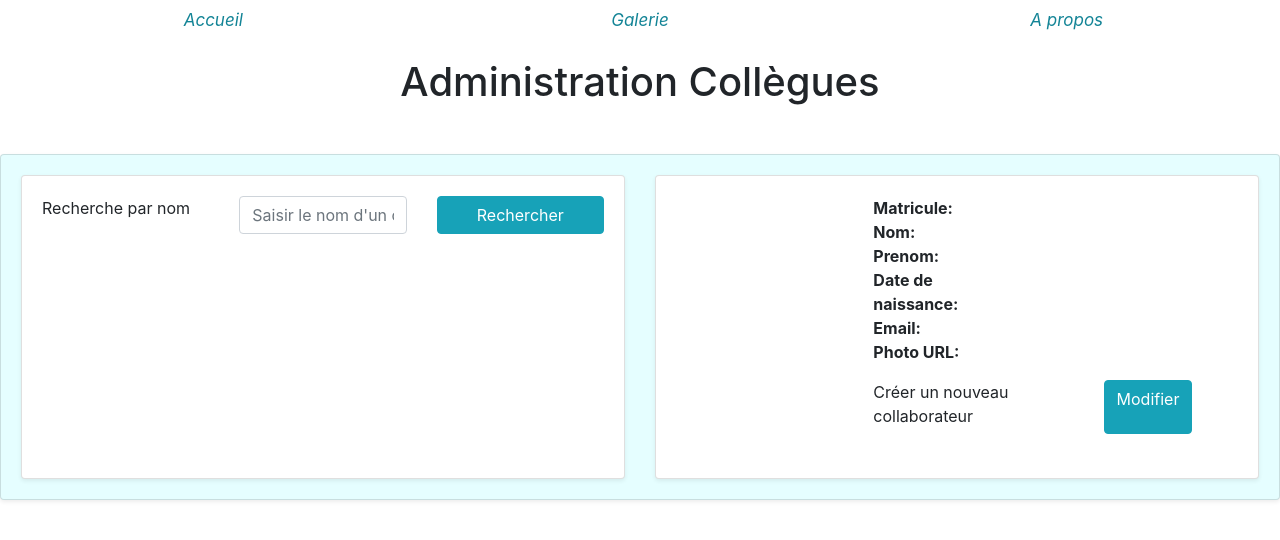
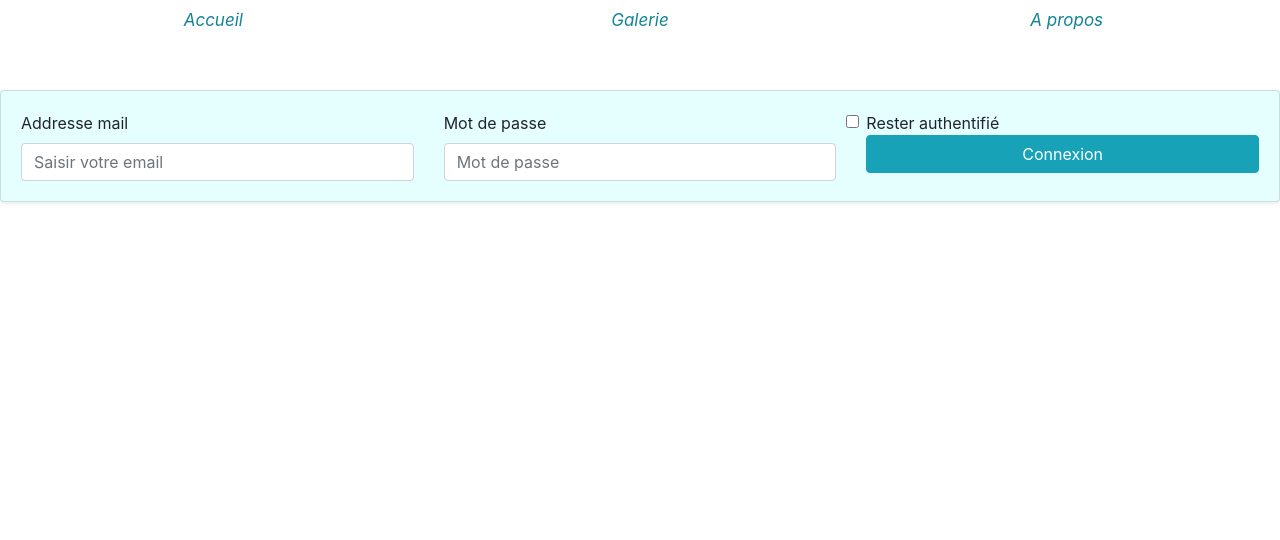
Before and after one commit to Matcinta/collegues-front, an Angular app: page /accueil in a window 1280 px wide. Shown: the top 540 px of the page. Built offline with nearby package versions, Linux system fonts and the light colour scheme.

Commit message:
spring security: ajout web API -> authentification utilisateur

```diff
--- a/src/app/accueil/accueil.component.html
+++ b/src/app/accueil/accueil.component.html
@@ -1,3 +1,27 @@
+
+<div class="card my-5 shadow-sm" style="height: 100%; background-color: rgba(0, 238, 255, 0.1);">
+    <div class="row card-body " *ngIf="!notIdentifiedMode">
+        <div class="d-flex flex-column col-md-4">
+
+      <label for="exampleInputEmail1">Addresse mail</label>
+      <input #saisieEmail type="email" class="form-control" id="exampleInputEmail1" aria-describedby="emailHelp" placeholder="Saisir votre email">
+    </div>
+    <div class="d-flex flex-column col-md-4">
+      <label for="exampleInputPassword1">Mot de passe</label>
+      <input #saisiePassword type="password" class="form-control" id="exampleInputPassword1" placeholder="Mot de passe">
+    </div>
+    <div class="d-flex flex-column col-md-4">
+      <input type="checkbox" class="form-check-input" id="exampleCheck1">
+      <label class="form-check-label" for="exampleCheck1">Rester authentifié</label>
+        <button (click)="connexion(saisieEmail.value, saisiePassword.value)" class="btn btn-info">Connexion</button>
+    </div>
+
+
+  </div>
+  </div>
+
+
+  <div *ngIf="notIdentifiedMode">
 <h1 class="text-center mt-3 mb-5">Administration Collègues</h1>
 <div class="card mb-4 shadow-sm" style="height: 100%; background-color: rgba(0, 238, 255, 0.1);">
     <div class="row card-body">
@@ -11,3 +35,4 @@
         </div>
     </div>
 </div>
+</div>
--- a/src/app/accueil/accueil.component.ts
+++ b/src/app/accueil/accueil.component.ts
@@ -1,4 +1,5 @@
 import { Component, OnInit } from '@angular/core';
+import { DataService } from '../services/data.service';
 
 @Component({
   selector: 'app-accueil',
@@ -7,9 +8,21 @@ import { Component, OnInit } from '@angular/core';
 })
 export class AccueilComponent implements OnInit {
 
-  constructor() { }
+  notIdentifiedMode: boolean = false;
+
+  constructor(private srv: DataService) { }
 
   ngOnInit() {
+    this.notIdentifiedMode = false;
   }
 
+  notConnected() {
+    this.notIdentifiedMode = !this.notIdentifiedMode;
+  }
+
+  connexion(email: string, password: string){
+    this.srv.authentifyUser(email, password)
+    .subscribe(()=> this.notIdentifiedMode= true);
+
+  }
 }
--- a/src/app/app-recherche-collegue-par-nom/app-recherche-collegue-par-nom.component.ts
+++ b/src/app/app-recherche-collegue-par-nom/app-recherche-collegue-par-nom.component.ts
@@ -17,6 +17,9 @@ export class AppRechercheCollegueParNomComponent implements OnInit {
 
   }
 
+  ngOnInit() {
+  }
+
   search: boolean = false;
   editer(){
     this.search = !this.search;
@@ -31,7 +34,6 @@ getCollegue(matricule:string){
   this.srv.rechercherParMatricule(matricule)
   .subscribe(collegue => this.srv.publier(collegue));
 }
-  ngOnInit() {
-  }
+
 
 }
--- a/src/app/detail-collegue/detail-collegue.component.html
+++ b/src/app/detail-collegue/detail-collegue.component.html
@@ -27,7 +27,27 @@
                 <dt class="col-sm-5">Photo URL:</dt>
                 <dd class="col-sm-7">{{col.photoUrl}}</dd>
             </dl>
+            <dl class="row">
+                <dt class="col-sm-5"></dt>
+                <dd class="col-sm-7"><button routerLink="/galerie" class=" btn btn-info">Retour à la galerie</button>
+                </dd>
+            </dl>
         </div>
-        <button routerLink="/galerie" class=" btn btn-info">Retour à la galerie</button>
+    </div>
+
+
+    <div class="row card-body">
+        <div class="input-group">
+            <div class="input-group-prepend">
+                <span class="input-group-text">Notes</span>
+            </div>
+            <textarea #saisieTexte class="form-control" aria-label="With textarea"></textarea>
+            <button (click)="validerTexte(saisieTexte)" class=" btn btn-info">Enregistrer la note</button>
+
+            <ul>
+                <li *ngFor="let com of recupComs()">{{com}}</li>
+            </ul>
+        </div>
+
     </div>
 </div>
--- a/src/app/detail-collegue/detail-collegue.component.ts
+++ b/src/app/detail-collegue/detail-collegue.component.ts
@@ -1,4 +1,4 @@
-import { Component, OnInit, Input } from '@angular/core';
+import { Component, OnInit, Input, Output, EventEmitter } from '@angular/core';
 import { DataService } from '../services/data.service';
 import { ActivatedRoute, ParamMap } from '@angular/router';
 import { Collegue } from '../models/Collegue';
@@ -10,8 +10,11 @@ import { Collegue } from '../models/Collegue';
 })
 export class DetailCollegueComponent implements OnInit {
 
-  col: Collegue;
+  col: Collegue = new Collegue();
   matricule: string;
+  texteService: string[] = [];
+
+  @Output() texteSaisiEvt: EventEmitter<string> = new EventEmitter();
 
   constructor(private srv: DataService, private route: ActivatedRoute) {
 
@@ -26,6 +29,16 @@ export class DetailCollegueComponent implements OnInit {
 
   }
 
+  recupComs() {
+    return [...this.srv.coms];
+  }
+
+  validerTexte(saisieTexte: HTMLInputElement) {
+    this.texteSaisiEvt.emit(saisieTexte.value);
+    saisieTexte.value = '';
+    saisieTexte.focus();
+  }
+
 
 
 
--- a/src/app/services/data.service.ts
+++ b/src/app/services/data.service.ts
@@ -9,6 +9,7 @@ import {environment} from '../../environments/environment';
 })
 export class DataService {
  URL_BACKEND = environment.backendUrl;
+ coms: string[] = [];
 
 constructor(private httpClient: HttpClient) { }
 
@@ -64,4 +65,15 @@ ajouterCollegue(nom: string, prenom: string, email: string, dateDeNaissance: Dat
   );
 }
 
+authentifyUser(email: string, password: string): Observable<Collegue>{
+  return this.httpClient
+  .post<Collegue>(this.URL_BACKEND+'/auth',
+  {
+    "email": email,
+    "motDePasse": password
+  }
+
+  );
+  }
+
 }
```
